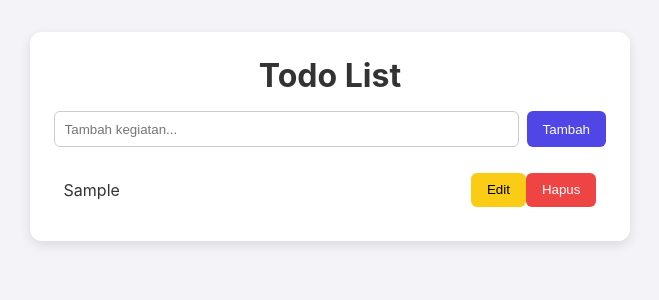
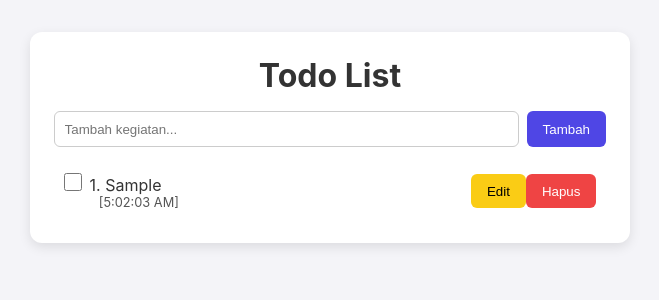
Before and after one commit to naellaz/todo-crud, a Next.js app: page / in a window 1280 px wide. Both pictures are taken after typing "Sample" into the empty fields and a click on the button "Tambah". Shown: the top 300 px of the page, without its empty margins (310-969 px from the left). Built offline with nearby package versions, Linux system fonts and the light colour scheme.

Commit message:
Tambah 3 fitur

```diff
--- a/app/globals.css
+++ b/app/globals.css
@@ -84,3 +84,20 @@ li:last-child {
 .delete-btn:hover {
   background-color: #dc2626;
 }
+
+/* Checklist style */
+input[type="checkbox"] {
+  margin-right: 0.5rem;
+  width: 18px;
+  height: 18px;
+}
+
+.completed {
+  text-decoration: line-through;
+  color: #888;
+}
+.todo-meta {
+  font-size: 0.8rem;
+  color: #555;
+  margin-left: 2.2rem;
+}
--- a/app/page.tsx
+++ b/app/page.tsx
@@ -5,6 +5,8 @@ import { useState } from 'react'
 interface Todo {
   id: number
   text: string
+  done: boolean
+  timestamp: string
 }
 
 export default function HomePage() {
@@ -18,7 +20,15 @@ export default function HomePage() {
       setTodos(todos.map(todo => todo.id === editId ? { ...todo, text: input } : todo))
       setEditId(null)
     } else {
-      setTodos([...todos, { id: Date.now(), text: input }])
+      setTodos([
+        ...todos,
+        {
+          id: Date.now(),
+          text: input,
+          done: false,
+          timestamp: new Date().toLocaleTimeString()
+        }
+      ])
     }
     setInput('')
   }
@@ -31,6 +41,10 @@ export default function HomePage() {
   const handleDelete = (id: number) => {
     setTodos(todos.filter(todo => todo.id !== id))
     if (editId === id) setEditId(null)
+  }
+
+  const toggleDone = (id: number) => {
+    setTodos(todos.map(todo => todo.id === id ? { ...todo, done: !todo.done } : todo))
   }
 
   return (
@@ -47,9 +61,15 @@ export default function HomePage() {
       </form>
 
       <ul>
-        {todos.map(todo => (
+        {todos.map((todo, index) => (
           <li key={todo.id}>
-            <span>{todo.text}</span>
+            <div>
+              <input type="checkbox" checked={todo.done} onChange={() => toggleDone(todo.id)} />
+              <span className={todo.done ? 'completed' : ''}>
+                {index + 1}. {todo.text}
+              </span>
+              <div className="todo-meta">[{todo.timestamp}]</div>
+            </div>
             <div>
               <button className="edit-btn" onClick={() => handleEdit(todo.id, todo.text)}>Edit</button>
               <button className="delete-btn" onClick={() => handleDelete(todo.id)}>Hapus</button>
```
